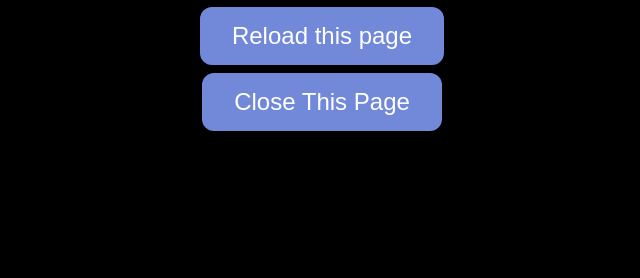
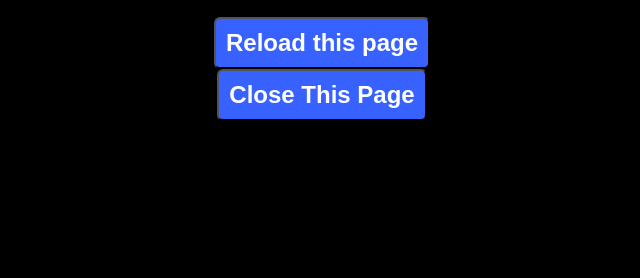
Before and after one commit to WLHQ/WLHQ-s-Website-GitHub, a plain HTML site: page New.html in a window 1280 px wide. Shown: the part 522-800 px from the top of the page, without its empty margins (318-958 px from the left). Drawn offline with Linux system fonts and the light colour scheme.

Commit message:
Add files via upload

```diff
--- a/New.html
+++ b/New.html
@@ -67,19 +67,31 @@
     }
 
     button {
-        background-color: #7289DA;
-        border: none;
+        background-color: #3762ff;
         color: white;
-        padding: 15px 32px;
-        text-align: center;
-        text-decoration: none;
-        display: inline-block;
-        margin: 4px 2px;
-        cursor: pointer;
-        border-radius: 12px;
+        padding: 10px;
+        border-radius: 6px;
+        font-weight: bold;
+        position: relative;
+        overflow: hidden;
+        transition: background-color 0.3s;
+    }
+
+    button::after {
+        content: "";
+        position: absolute;
+        top: 0;
+        left: 0;
+        right: 0;
+        bottom: 0;
+        background-color: rgba(255, 255, 255, 0.2);
+        pointer-events: none;
+        opacity: 0;
+        transition: opacity 0.3s ease-in-out;
     }
 
     button:hover {
+        background-color: #598bff; /* Lighter blue color on hover */
         box-shadow: inset 0 0 0 2px red;
         animation-name: fade;
         animation-duration: 1s;
@@ -88,15 +100,15 @@
 
     @keyframes fade {
         0% {
-            box-shadow: inset 0 0 0 2px rgba(255,0,0,0.5);
+            box-shadow: inset 0 0 0 2px rgba(255, 0, 0, 0.5);
         }
 
         50% {
-            box-shadow: inset 0 0 0 2px rgba(255,0,0,1.0);
+            box-shadow: inset 0 0 0 2px rgba(255, 0, 0, 1.0);
         }
 
         100% {
-            box-shadow: inset 0 0 0 2px rgba(255,0,0,0.5);
+            box-shadow: inset 0 0 0 2px rgba(255, 0, 0, 0.5);
         }
     }
     </style>
```
